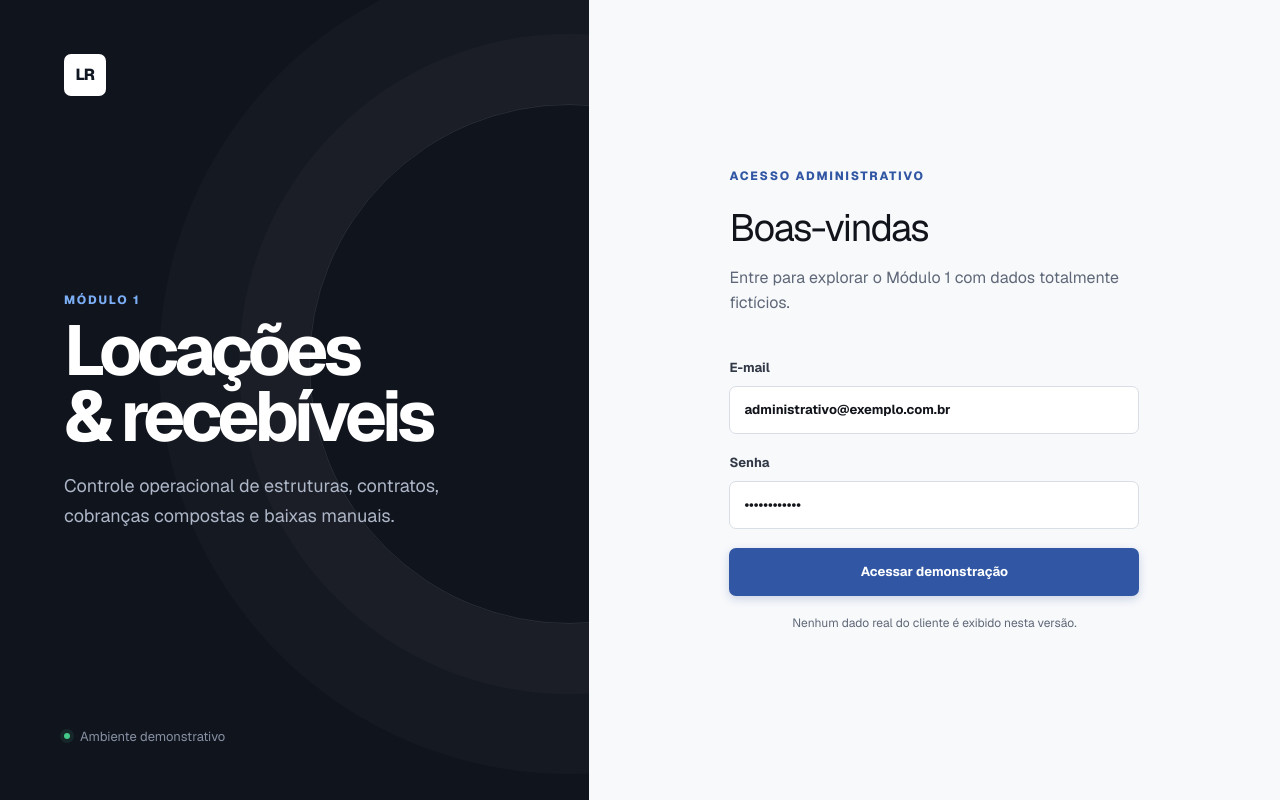
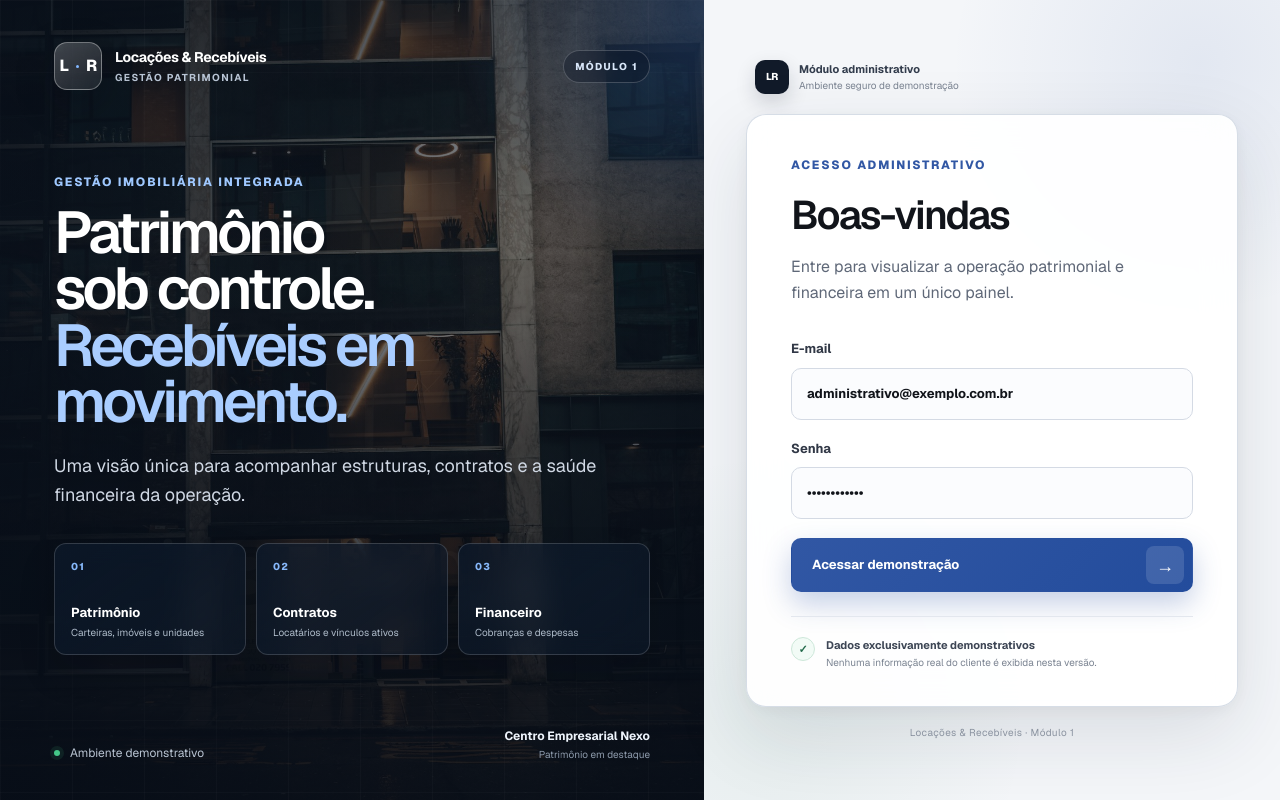
Before and after one commit to Gabriel-asAlonso/gestor-de-locacoes-e-obras, a Next.js app: page / in a window 1280 px wide. Built offline with nearby package versions, Linux system fonts and the light colour scheme.

Commit message:
feat: refina tela de acesso

```diff
--- a/app/globals.css
+++ b/app/globals.css
@@ -38,25 +38,50 @@ button:focus-visible,input:focus-visible,select:focus-visible,textarea:focus-vis
 button:disabled,input:disabled,select:disabled,textarea:disabled { opacity:var(--state-disabled-opacity);cursor:not-allowed; }
 .sr-only { position:absolute;width:1px;height:1px;padding:0;margin:-1px;overflow:hidden;clip:rect(0,0,0,0);white-space:nowrap;border:0; }
 
-.login-page { min-height:100vh;display:grid;grid-template-columns:minmax(400px,46%) 1fr;background:#f8f9fb; }
-.login-brand { position:relative;overflow:hidden;display:flex;flex-direction:column;justify-content:space-between;min-height:100vh;padding:54px 64px;color:#fff;background:#10141d; }
-.login-brand::before { content:"";position:absolute;width:520px;height:520px;border:1px solid rgba(255,255,255,.1);border-radius:50%;right:-240px;top:13%;box-shadow:0 0 0 70px rgba(255,255,255,.025),0 0 0 150px rgba(255,255,255,.018); }
+.login-page { min-height:100vh;display:grid;grid-template-columns:minmax(620px,55%) minmax(480px,45%);background:#f3f5f8; }
+.login-brand { position:relative;isolation:isolate;overflow:hidden;display:flex;flex-direction:column;justify-content:space-between;min-height:100vh;padding:42px 54px 38px;color:#fff;background:linear-gradient(180deg,rgba(7,13,23,.5) 0%,rgba(7,13,23,.24) 32%,rgba(7,13,23,.88) 100%),linear-gradient(90deg,rgba(8,15,26,.82) 0%,rgba(8,15,26,.28) 72%,rgba(8,15,26,.55) 100%),url("/properties/centro-empresarial-nexo.jpg") center 54%/cover no-repeat; }
+.login-brand::before { content:"";position:absolute;z-index:-1;inset:0;opacity:.2;background-image:linear-gradient(rgba(255,255,255,.12) 1px,transparent 1px),linear-gradient(90deg,rgba(255,255,255,.12) 1px,transparent 1px);background-size:72px 72px;mask-image:linear-gradient(to bottom,black,transparent 38%,transparent 68%,black); }
+.login-brand::after { content:"";position:absolute;z-index:-1;width:520px;height:520px;border-radius:50%;right:-260px;top:-250px;background:radial-gradient(circle,rgba(68,127,213,.26),transparent 68%);filter:blur(4px); }
 .brand-mark { display:grid;place-items:center;width:42px;height:42px;background:var(--blue);color:#fff;font-weight:750;letter-spacing:-.05em;border-radius:var(--radius-md); }
-.brand-mark-light { position:relative;background:#fff;color:#111722; }
-.login-copy { position:relative;max-width:520px;margin-top:auto;margin-bottom:auto; }
-.login-copy h1 { margin:10px 0 22px;font-size:clamp(54px,5.5vw,86px);line-height:.93;letter-spacing:-.065em;font-weight:620; }
-.login-copy>p:last-child { max-width:440px;color:#aeb7c8;font-size:18px;line-height:1.65; }
+.brand-mark-light { position:relative;grid-template-columns:auto 3px auto;gap:3px;width:48px;height:48px;color:#fff;background:linear-gradient(145deg,rgba(255,255,255,.22),rgba(255,255,255,.08));border:1px solid rgba(255,255,255,.35);border-radius:13px;box-shadow:0 14px 40px rgba(2,8,17,.24);backdrop-filter:blur(14px); }
+.brand-mark-light i { width:3px;height:3px;border-radius:50%;background:#82b8ff; }
+.login-brand-header { position:relative;display:flex;align-items:center;justify-content:space-between;gap:24px; }
+.login-brand-lockup { display:flex;align-items:center;gap:13px; }
+.login-brand-lockup>div:last-child { display:grid;gap:2px; }
+.login-brand-lockup strong { font-size:var(--font-size-md);letter-spacing:-.02em; }
+.login-brand-lockup>div:last-child span { color:#b9c5d5;font-size:10px;letter-spacing:.14em;text-transform:uppercase;font-weight:700; }
+.login-module-badge { padding:8px 11px;color:#d8e6f8;background:rgba(9,20,35,.34);border:1px solid rgba(255,255,255,.2);border-radius:var(--radius-round);font-size:10px;letter-spacing:.14em;text-transform:uppercase;font-weight:750;backdrop-filter:blur(12px); }
+.login-copy { position:relative;max-width:710px;margin-top:auto;margin-bottom:auto;padding:64px 0 52px; }
+.login-copy h1 { max-width:690px;margin:14px 0 22px;font-size:clamp(48px,4.6vw,74px);line-height:.96;letter-spacing:-.063em;font-weight:590;text-wrap:balance; }
+.login-copy h1 span { display:block;color:#a9cdff; }
+.login-copy>p:not(.eyebrow) { max-width:570px;margin:0;color:#d0d8e4;font-size:18px;line-height:1.6; }
+.login-capabilities { display:grid;grid-template-columns:repeat(3,minmax(0,1fr));gap:10px;margin:34px 0 0;padding:0;list-style:none; }
+.login-capabilities li { min-height:112px;padding:15px 16px;display:flex;flex-direction:column;color:#fff;background:linear-gradient(145deg,rgba(13,26,44,.72),rgba(16,32,53,.38));border:1px solid rgba(255,255,255,.16);border-radius:12px;box-shadow:0 18px 38px rgba(3,9,18,.12);backdrop-filter:blur(14px); }
+.login-capabilities li>span { margin-bottom:auto;color:#87b8fa;font-size:10px;letter-spacing:.12em;font-weight:800; }
+.login-capabilities strong { margin-top:15px;font-size:var(--font-size-sm); }
+.login-capabilities small { margin-top:3px;color:#aebbc9;font-size:10px;line-height:1.35; }
 .eyebrow { margin:0;color:var(--blue);font-size:var(--font-size-xs);line-height:var(--line-height-tight);letter-spacing:.15em;text-transform:uppercase;font-weight:750; }
-.eyebrow-light { color:#7baef5; }
-.login-footer { position:relative;display:flex;align-items:center;gap:10px;color:#8791a3;font-size:var(--font-size-sm); }
+.eyebrow-light { color:#9fc8ff; }
+.login-brand-footer { position:relative;display:flex;align-items:flex-end;justify-content:space-between;gap:24px; }
+.login-footer { display:flex;align-items:center;gap:10px;color:#b9c4d2;font-size:var(--font-size-xs); }
 .login-footer span { width:6px;height:6px;border-radius:50%;background:#44c989;box-shadow:0 0 0 4px rgba(68,201,137,.1); }
-.login-panel { display:grid;place-items:center;padding:48px; }
-.login-form { width:100%;max-width:410px; }
-.login-heading { margin-bottom:42px; }
-.login-heading h2 { margin:14px 0 9px;font-size:38px;letter-spacing:-.045em; }
+.login-property-caption { display:grid;gap:2px;text-align:right; }
+.login-property-caption strong { color:#eef4fc;font-size:var(--font-size-xs); }
+.login-property-caption span { color:#8f9cad;font-size:10px; }
+.login-panel { position:relative;display:grid;place-items:center;padding:42px;background:radial-gradient(circle at 86% 8%,rgba(49,87,164,.09),transparent 28%),radial-gradient(circle at 10% 90%,rgba(45,123,88,.07),transparent 30%),#f4f6f9; }
+.login-panel-inner { width:100%;max-width:500px;min-height:min(760px,calc(100vh - 84px));display:flex;flex-direction:column;justify-content:center; }
+.login-panel-context { display:flex;align-items:center;gap:10px;margin:0 0 20px 9px; }
+.login-panel-context>span { display:grid;place-items:center;width:34px;height:34px;color:#fff;background:#111a29;border-radius:10px;font-size:10px;font-weight:780;letter-spacing:-.04em;box-shadow:0 8px 20px rgba(17,26,41,.16); }
+.login-panel-context p { display:grid;gap:1px;margin:0; }
+.login-panel-context strong { color:#333d4d;font-size:11px; }
+.login-panel-context small { color:#7b8492;font-size:10px; }
+.login-form { width:100%;padding:42px 44px 36px;background:rgba(255,255,255,.92);border:1px solid rgba(207,215,226,.85);border-radius:20px;box-shadow:0 28px 80px rgba(27,39,58,.12),0 4px 18px rgba(27,39,58,.05);backdrop-filter:blur(16px); }
+.login-heading { margin-bottom:34px; }
+.login-heading h2 { margin:12px 0 9px;font-size:40px;letter-spacing:-.05em;font-weight:570; }
 .login-heading>p:last-child { margin:0;color:var(--muted);line-height:var(--line-height-relaxed); }
 .login-form label,.form-grid label { display:grid;gap:9px;margin-bottom:19px;color:#313846;font-size:var(--font-size-sm);font-weight:650; }
 .login-form input,.form-grid input,.form-grid select,.form-grid textarea { width:100%;padding:13px 14px;color:var(--color-text);background:var(--color-surface);border:1px solid var(--color-border-control);border-radius:var(--radius-md);outline:none;transition:border var(--duration-normal),box-shadow var(--duration-normal); }
+.login-form input { min-height:52px;padding:0 15px;background:#fbfcfe;border-color:#d4dae4;border-radius:10px; }
 .login-form input:focus,.form-grid input:focus,.form-grid select:focus,.form-grid textarea:focus,.search-field:focus-within,select:focus { border-color:var(--color-focus);box-shadow:var(--state-focus-ring); }
 .primary-button,.secondary-button { min-height:var(--control-height);padding:0 var(--space-4);border-radius:var(--radius-md);font-weight:680;font-size:var(--font-size-sm);border:1px solid transparent;transition:background var(--duration-fast),border-color var(--duration-fast),color var(--duration-fast),box-shadow var(--duration-fast); }
 .primary-button { background:var(--color-info);color:var(--color-text-inverse);box-shadow:var(--shadow-control); }
@@ -65,9 +90,17 @@ button:disabled,input:disabled,select:disabled,textarea:disabled { opacity:var(-
 .secondary-button { background:var(--color-surface);color:#323a49;border-color:var(--color-border-control); }
 .secondary-button:not(:disabled):hover { border-color:var(--color-border-strong);background:var(--state-hover-surface); }
 .primary-button[aria-busy="true"],.secondary-button[aria-busy="true"] { cursor:wait; }
-.login-button { display:flex;justify-content:center;align-items:center;gap:10px;width:100%;min-height:var(--control-height-lg);margin-top:8px; }
+.login-button { display:flex;justify-content:space-between;align-items:center;gap:10px;width:100%;min-height:54px;margin-top:8px;padding-left:20px;padding-right:8px;background:linear-gradient(135deg,#3157a4,#234c9c);border-radius:10px;box-shadow:0 12px 28px rgba(49,87,164,.28); }
+.login-button-arrow { display:grid;place-items:center;width:38px;height:38px;border-radius:8px;background:rgba(255,255,255,.13);font-size:18px;transition:transform var(--duration-fast),background var(--duration-fast); }
+.login-button:hover .login-button-arrow { transform:translateX(2px);background:rgba(255,255,255,.2); }
 .spinner { width:var(--state-loading-size);height:var(--state-loading-size);border-radius:var(--radius-round);border:2px solid var(--state-loading-track);border-top-color:var(--state-loading-indicator);animation:spin var(--state-spinner-duration) linear infinite; }
 @keyframes spin { to { transform:rotate(360deg); } }
+.login-trust-note { margin-top:24px;padding-top:20px;display:flex;align-items:flex-start;gap:11px;border-top:1px solid var(--color-border); }
+.login-trust-note>span { display:grid;place-items:center;flex:0 0 24px;width:24px;height:24px;color:var(--color-success-text);background:var(--color-success-surface);border:1px solid #cde7d9;border-radius:var(--radius-round);font-size:11px;font-weight:800; }
+.login-trust-note p { display:grid;gap:2px;margin:0; }
+.login-trust-note strong { color:#3d4655;font-size:11px; }
+.login-trust-note small { color:#7a8391;font-size:10px;line-height:1.45; }
+.login-panel-version { margin:18px 0 0;text-align:center;color:#929aa7;font-size:10px;letter-spacing:.04em; }
 .demo-note { text-align:center;color:var(--muted);font-size:var(--font-size-xs);line-height:var(--line-height-normal);margin-top:18px; }
 
 .app-shell { min-height:100vh;background:var(--color-surface-canvas); }
@@ -714,12 +747,13 @@ td small { display:block;margin-top:4px;color:var(--muted-strong);font-size:var(
 .expense-status-editor select,.expense-status-editor input { width:100%;min-height:var(--control-height);padding:0 12px;color:var(--color-text);background:var(--color-surface);border:1px solid var(--color-border-control);border-radius:var(--radius-md);outline:none; }
 
 @media (max-width:1100px) and (min-width:761px) {
+  .login-page{grid-template-columns:minmax(470px,52%) minmax(430px,48%)}.login-brand{padding-left:38px;padding-right:38px}.login-copy h1{font-size:48px}.login-capabilities{grid-template-columns:1fr}.login-capabilities li{min-height:68px;display:grid;grid-template-columns:25px 1fr;align-items:center}.login-capabilities li>span{margin:0;grid-row:1/3}.login-capabilities strong{margin:0}.login-panel{padding:28px}.login-form{padding:36px}
   .sidebar:not(.sidebar-collapsed){width:260px;padding-left:13px;padding-right:13px}.workspace{margin-left:260px}.app-shell-sidebar-collapsed .workspace{margin-left:76px}.content{padding-left:27px;padding-right:27px}
 }
 @media (max-width:1180px) { .dashboard-kpis{grid-template-columns:repeat(2,minmax(0,1fr))}.dashboard-grid-main,.dashboard-grid-secondary{grid-template-columns:1fr}.dashboard-status-panel .status-overview{grid-template-columns:180px 1fr;min-height:230px}.attention-list{min-height:0}.financial-attention .attention-list{grid-template-columns:1fr}.financial-attention .attention-list button{border-right:0;border-bottom:1px solid var(--line)}.financial-attention .attention-list button:last-child{border-bottom:0} }
 @media (max-width:1000px) { .summary-strip { grid-template-columns:1fr 1fr; }.summary-strip>:is(div,button):nth-child(2){border-right:0}.summary-strip>:is(div,button):nth-child(-n+2){border-bottom:1px solid var(--line)} }
 @media (max-width:760px) {
-  .login-page{grid-template-columns:1fr}.login-brand{min-height:270px;padding:30px}.login-brand::before{width:300px;height:300px;right:-160px;top:-80px}.login-copy{margin:42px 0 14px}.login-copy h1{font-size:42px}.login-copy>p:last-child,.login-footer{display:none}.login-panel{padding:42px 24px 60px}
+  .login-page{grid-template-columns:1fr}.login-brand{min-height:330px;padding:24px;background-position:center 48%}.login-brand::before{background-size:52px 52px}.login-brand::after{width:300px;height:300px;right:-170px;top:-140px}.login-brand-lockup>div:last-child,.login-module-badge,.login-capabilities,.login-copy>p:not(.eyebrow),.login-property-caption{display:none}.brand-mark-light{width:43px;height:43px}.login-copy{margin:auto 0 0;padding:48px 0 24px;max-width:390px}.login-copy h1{max-width:360px;margin-bottom:0;font-size:39px;line-height:.98}.login-brand-footer{margin-top:0}.login-footer{font-size:10px}.login-panel{padding:28px 18px 36px}.login-panel-inner{min-height:0}.login-panel-context{margin:0 0 14px 4px}.login-form{padding:30px 24px 26px;border-radius:16px}.login-heading{margin-bottom:28px}.login-heading h2{font-size:34px}.login-heading>p:last-child{font-size:13px}.login-form input{min-height:50px}.login-panel-version{margin-top:15px}
   .sidebar{width:min(288px,calc(100vw - 28px));padding:17px 13px 13px;transform:translateX(-100%);transition:transform .22s ease}.sidebar.sidebar-open{transform:translateX(0)}.sidebar-mobile-close{margin-left:auto;width:var(--control-height);height:var(--control-height);padding:0;display:grid;place-items:center;color:#7c8795;background:#fff;border:1px solid #dfe4ea;border-radius:var(--radius-md);font-size:17px}.mobile-backdrop{position:fixed;z-index:19;inset:0;display:block;border:0;background:rgba(15,23,36,.46);backdrop-filter:blur(2px)}.workspace,.app-shell-sidebar-collapsed .workspace{margin-left:0}.topbar{height:60px;padding:0 18px}.menu-button{width:var(--control-height);height:var(--control-height);display:grid;place-items:center;margin-right:8px;padding:0;border:0;background:transparent;color:#303947;font-size:19px}.topbar>div:first-of-type{margin-right:auto}.topbar-context{display:none}.content{padding:29px 18px 60px}
   .page-heading{align-items:flex-start}.page-heading h1{font-size:31px}.page-heading p:last-child{max-width:270px;line-height:var(--line-height-normal)}.page-heading .primary-button{display:none}.summary-strip{grid-template-columns:1fr 1fr}.summary-strip>:is(div,button){padding:16px;min-height:96px}.summary-strip strong{font-size:20px}.search-field{flex-basis:100%;max-width:none}.table-toolbar .filter-select,.table-toolbar .secondary-button{flex:1 1 150px;min-width:0}.table-toolbar .filter-select-wide{flex-basis:205px}.report-export-button{margin-left:0}.detail-list{grid-template-columns:1fr}.receipt-summary{grid-template-columns:1fr}.receipt-summary>div{border-right:0;border-bottom:1px solid #e1e5eb}.form-grid{grid-template-columns:1fr}.full-field{grid-column:1}.report-preview-values{grid-template-columns:1fr}.report-preview-values>span{border-right:0;border-bottom:1px solid var(--color-border)}.report-preview-values>span:last-child{border-bottom:0}.report-download-ready{grid-template-columns:auto minmax(0,1fr)}.report-download-ready .secondary-button{grid-column:1/-1;justify-content:center}
   .dashboard-domain{margin-left:-6px;margin-right:-6px}.dashboard-domain-header{padding:17px;grid-template-columns:36px minmax(0,1fr);gap:13px}.dashboard-domain-index{width:36px;height:36px}.dashboard-domain-header h2{font-size:18px}.dashboard-domain-header>b{grid-column:2;justify-self:start;margin-top:4px}.dashboard-domain-content{padding:12px}.dashboard-kpis{grid-template-columns:1fr}.dashboard-kpi{min-height:112px;padding:18px}.dashboard-grid{gap:14px}.dashboard-panel-header{padding:17px;align-items:flex-start;flex-direction:column;gap:10px}.chart-legend{align-self:flex-start}.competence-chart{padding:18px 14px 8px;grid-template-columns:54px minmax(0,1fr);gap:8px}.chart-plot{padding-left:2%;padding-right:2%}.dashboard-panel-footer{align-items:flex-start;flex-direction:column;gap:5px}.dashboard-status-panel .status-overview{grid-template-columns:1fr;min-height:0}.occupancy-row{grid-template-columns:1fr 45px}.occupancy-row .occupancy-track{grid-column:1/-1;grid-row:2}.occupancy-row>b{grid-column:2;grid-row:1}.attention-list button{padding-left:16px;padding-right:16px}
--- a/app/page.tsx
+++ b/app/page.tsx
@@ -682,18 +682,44 @@ export default function Home() {
 
 function Login({ loading, onSubmit }: { loading: boolean; onSubmit: (event: FormEvent) => void }) {
   return <main className="login-page">
-    <section className="login-brand">
-      <div className="brand-mark brand-mark-light">LR</div>
-      <div className="login-copy"><p className="eyebrow eyebrow-light">Módulo 1</p><h1>Locações<br />& recebíveis</h1><p>Controle operacional de estruturas, contratos, cobranças compostas e baixas manuais.</p></div>
-      <div className="login-footer"><span /> Ambiente demonstrativo</div>
+    <section className="login-brand" aria-label="Apresentação do sistema">
+      <div className="login-brand-header">
+        <div className="login-brand-lockup">
+          <div className="brand-mark brand-mark-light" aria-hidden="true"><span>L</span><i /><span>R</span></div>
+          <div><strong>Locações &amp; Recebíveis</strong><span>Gestão patrimonial</span></div>
+        </div>
+        <span className="login-module-badge">Módulo 1</span>
+      </div>
+
+      <div className="login-copy">
+        <p className="eyebrow eyebrow-light">Gestão imobiliária integrada</p>
+        <h1>Patrimônio sob controle.<span>Recebíveis em movimento.</span></h1>
+        <p>Uma visão única para acompanhar estruturas, contratos e a saúde financeira da operação.</p>
+        <ul className="login-capabilities" aria-label="Áreas do sistema">
+          <li><span>01</span><strong>Patrimônio</strong><small>Carteiras, imóveis e unidades</small></li>
+          <li><span>02</span><strong>Contratos</strong><small>Locatários e vínculos ativos</small></li>
+          <li><span>03</span><strong>Financeiro</strong><small>Cobranças e despesas</small></li>
+        </ul>
+      </div>
+
+      <div className="login-brand-footer">
+        <div className="login-footer"><span /> Ambiente demonstrativo</div>
+        <div className="login-property-caption"><strong>Centro Empresarial Nexo</strong><span>Patrimônio em destaque</span></div>
+      </div>
     </section>
-    <section className="login-panel"><form className="login-form" onSubmit={onSubmit}>
-      <div className="login-heading"><p className="eyebrow">Acesso administrativo</p><h2>Boas-vindas</h2><p>Entre para explorar o Módulo 1 com dados totalmente fictícios.</p></div>
-      <label>E-mail<input type="email" defaultValue="administrativo@exemplo.com.br" required /></label>
-      <label>Senha<input type="password" defaultValue="demonstracao" required /></label>
-      <button className="primary-button login-button" disabled={loading} aria-busy={loading}>{loading ? <><span className="spinner" /> Preparando ambiente</> : "Acessar demonstração"}</button>
-      <p className="demo-note">Nenhum dado real do cliente é exibido nesta versão.</p>
-    </form></section>
+    <section className="login-panel" aria-label="Acesso administrativo">
+      <div className="login-panel-inner">
+        <div className="login-panel-context"><span>LR</span><p><strong>Módulo administrativo</strong><small>Ambiente seguro de demonstração</small></p></div>
+        <form className="login-form" onSubmit={onSubmit}>
+          <div className="login-heading"><p className="eyebrow">Acesso administrativo</p><h2>Boas-vindas</h2><p>Entre para visualizar a operação patrimonial e financeira em um único painel.</p></div>
+          <label>E-mail<input type="email" defaultValue="administrativo@exemplo.com.br" autoComplete="email" required /></label>
+          <label>Senha<input type="password" defaultValue="demonstracao" autoComplete="current-password" required /></label>
+          <button className="primary-button login-button" disabled={loading} aria-busy={loading}>{loading ? <><span className="spinner" /> Preparando ambiente</> : <><span>Acessar demonstração</span><span className="login-button-arrow" aria-hidden="true">→</span></>}</button>
+          <div className="login-trust-note"><span aria-hidden="true">✓</span><p><strong>Dados exclusivamente demonstrativos</strong><small>Nenhuma informação real do cliente é exibida nesta versão.</small></p></div>
+        </form>
+        <p className="login-panel-version">Locações &amp; Recebíveis · Módulo 1</p>
+      </div>
+    </section>
   </main>;
 }
 
```
